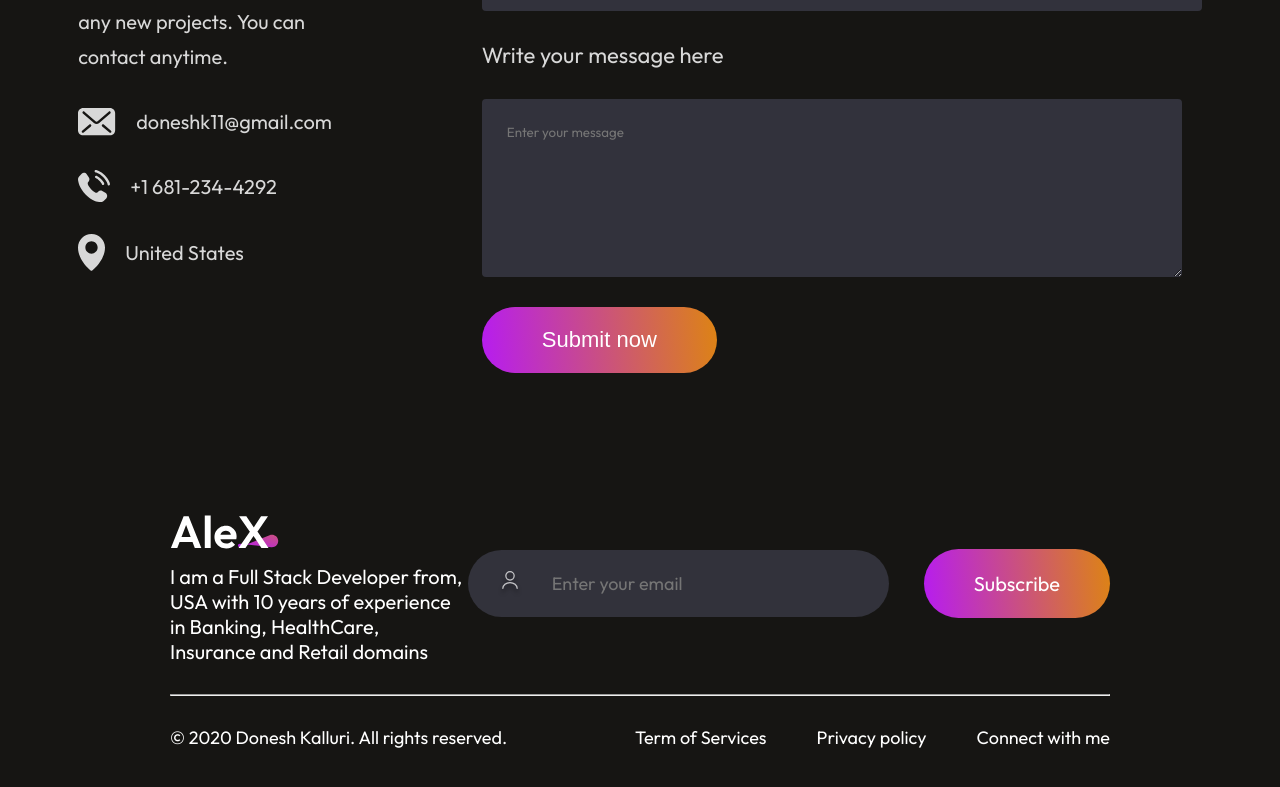
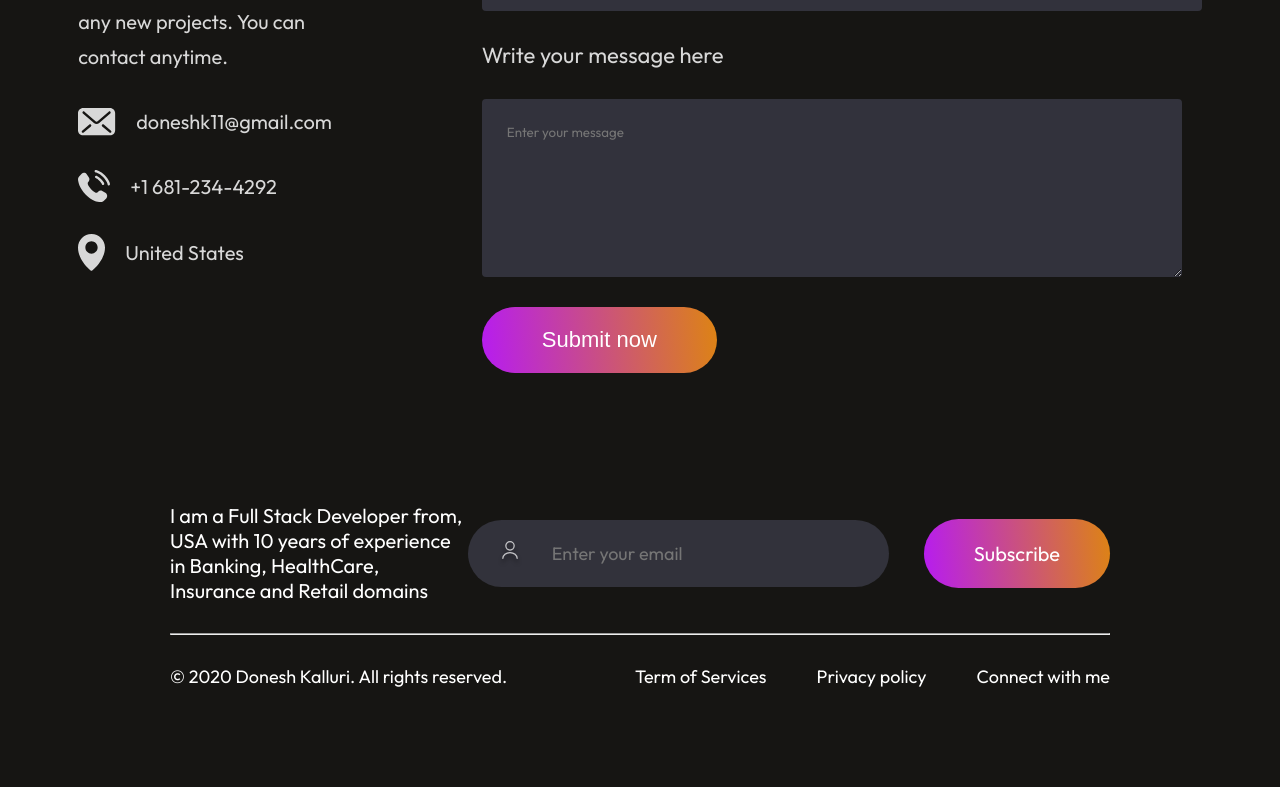
Before and after one commit to doneshreddy/Portfolio, a React (Vite) app: page / in a window 1280 px wide. Shown: the part 4774-5561 px from the top of the page. After the commit the page ends 5512 px from the top, so only its background shows below. Built offline with nearby package versions, Linux system fonts and the light colour scheme.

Commit message:
footer-logo-removed

```diff
--- a/src/Components/Footer/Footer.jsx
+++ b/src/Components/Footer/Footer.jsx
@@ -1,6 +1,6 @@
 import React from "react";
 import "./Footer.css";
-import footer_logo from "../../assets/footer_logo.svg";
+
 import user_icon from "../../assets/user_icon.svg";
 
 const Footer = () => {
@@ -8,7 +8,6 @@ const Footer = () => {
     <div className="footer">
       <div className="footer-top">
         <div className="footer-top-left">
-          <img src={footer_logo} alt="" />
           <p>
             I am a Full Stack Developer from, USA with 10 years of experience in
             Banking, HealthCare, Insurance and Retail domains
```
Also changed, not shown: 2 other files (tests, documents, lock files or other folders).
